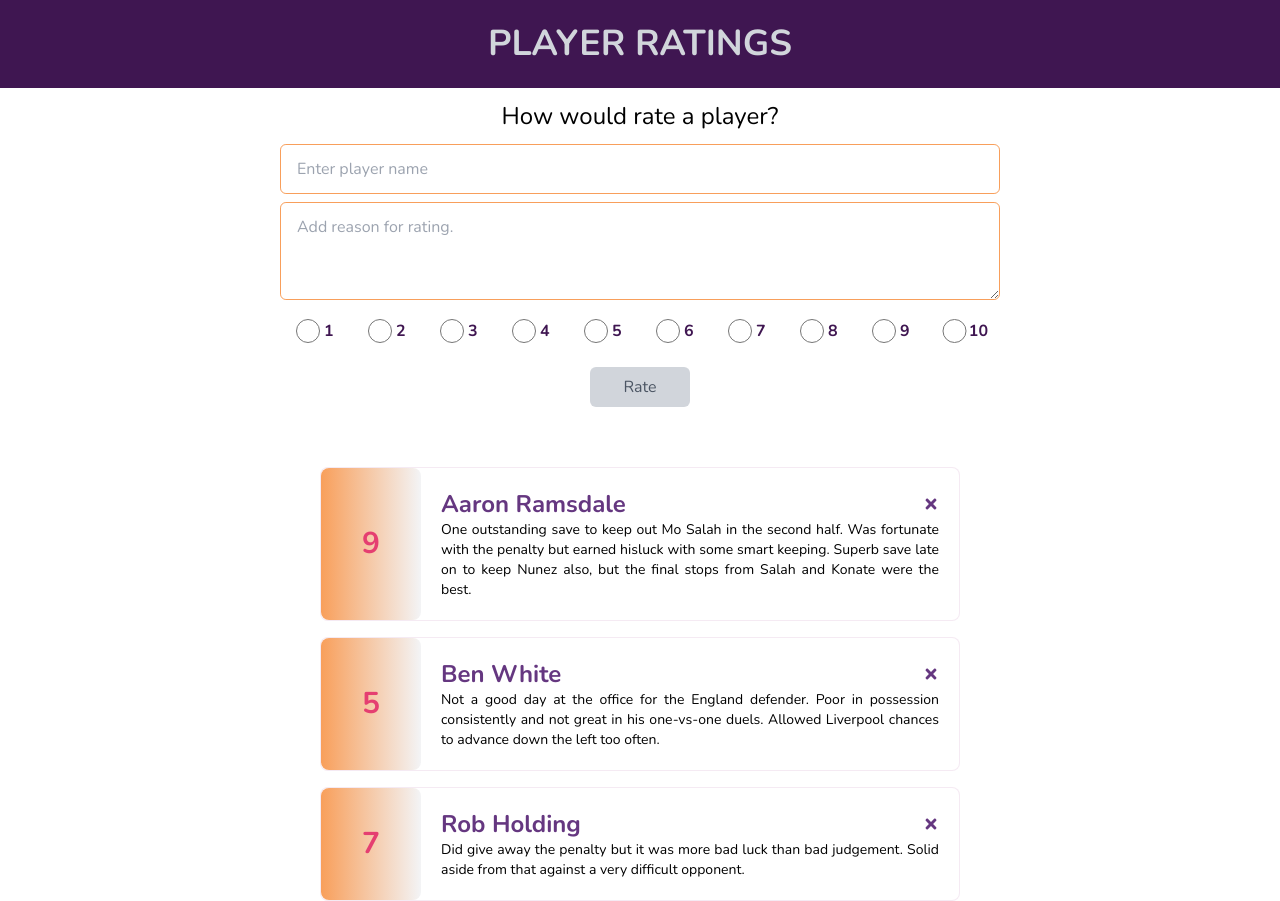
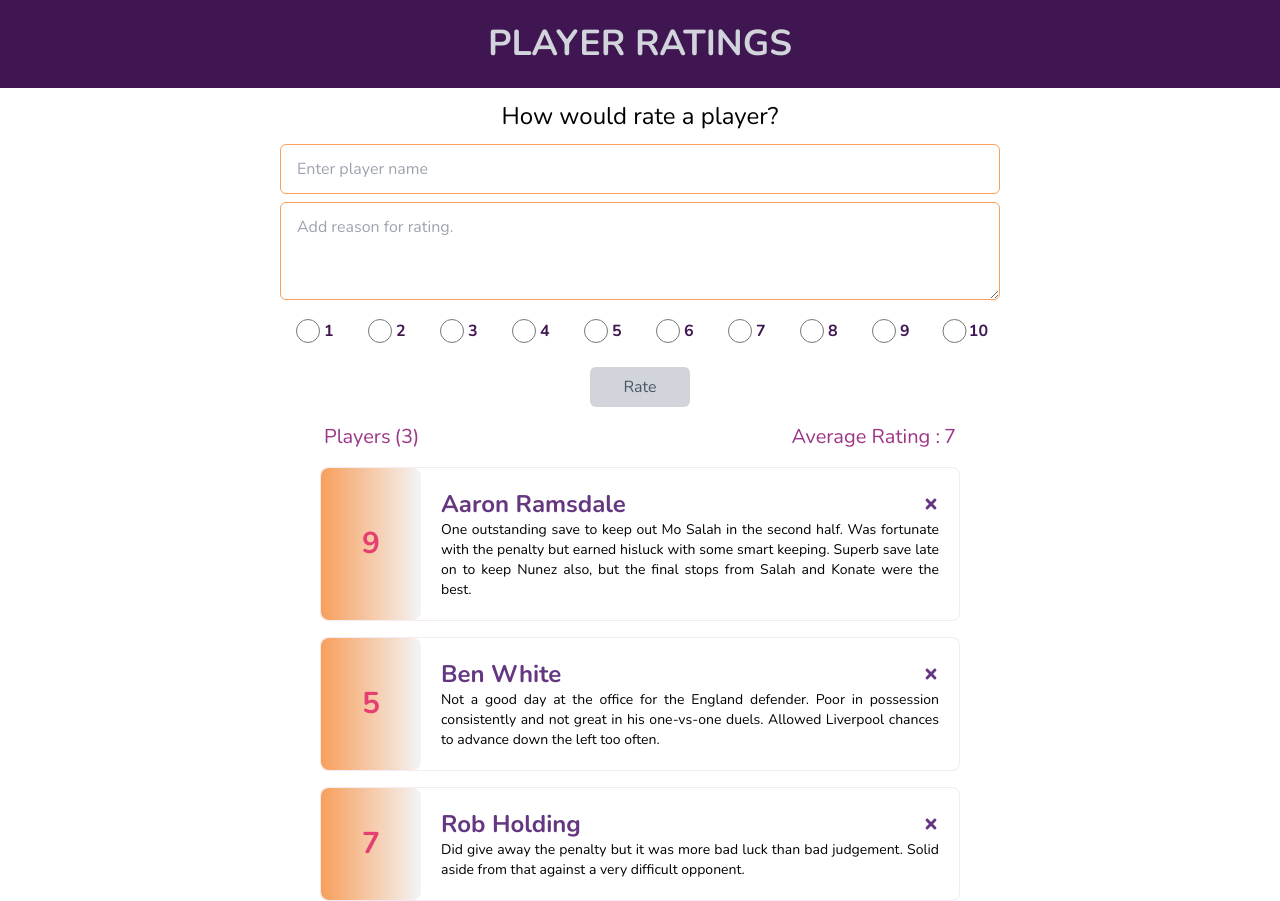
Before and after one commit to inspecta/player-ratings, a React (Create React App) app: page / in a window 1280 px wide. Built offline with nearby package versions, Linux system fonts and the light colour scheme.

Commit message:
Update ratings

```diff
--- a/src/components/RatingForm.jsx
+++ b/src/components/RatingForm.jsx
@@ -35,6 +35,9 @@ const RatingForm = ({ addNewRating }) => {
     };
 
     addNewRating(newRatingObj);
+    input.name = '';
+    input.reason = '';
+    input.rating = '';
   };
 
   return (
--- a/src/components/RatingStats.jsx
+++ b/src/components/RatingStats.jsx
@@ -9,7 +9,7 @@ const RatingStats = ({ data }) => {
   average = average.toFixed(1).replace(/[.,]0$/, '');
 
   return (
-    <div className="w-3/4 flex justify-between mx-auto py-4 text-xl text-white
+    <div className="w-3/4 flex justify-between mx-auto py-4 text-xl text-pallete-200
     lg:w-1/2"
     >
       <h4>
```
